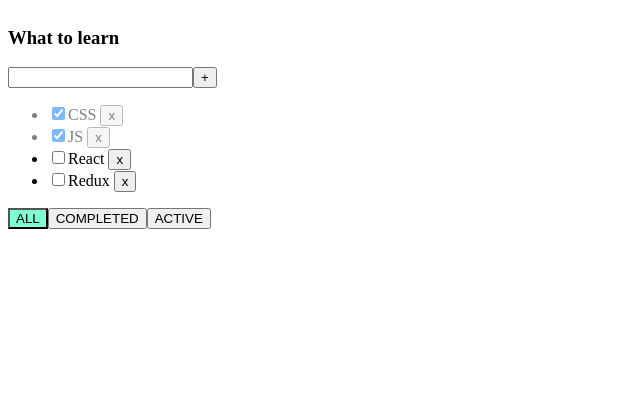
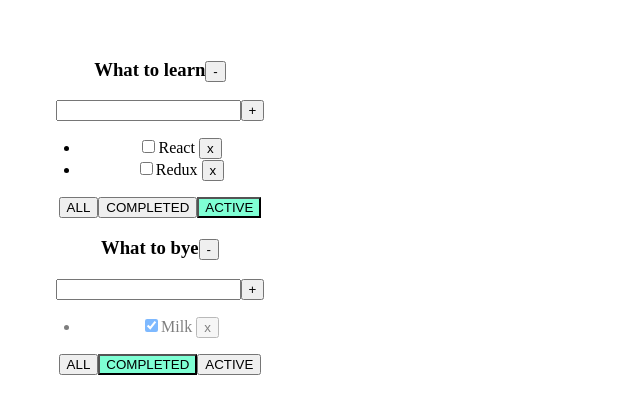
Before and after one commit to Vlada-WoodyChick/ToDoListReact, a React (Vite) app: page / in a window 1280 px wide. Shown: the top 414 px of the page, without its empty margins (0-640 px from the left). Built offline with nearby package versions, Linux system fonts and the light colour scheme.

Commit message:
work with two ToDoLists, obj[variable]

```diff
--- a/index.html
+++ b/index.html
@@ -1,5 +1,5 @@
 <!DOCTYPE html>
-<html lang="en">
+<html lang="ru">
   <head>
     <meta charset="UTF-8" />
     <link rel="icon" type="image/svg+xml" href="/vite.svg" />
--- a/src/App.css
+++ b/src/App.css
@@ -40,3 +40,9 @@
 .read-the-docs {
   color: #888;
 }
+
+.app {
+  display: flex;
+  flex-direction: row;
+  justify-content: flex-start;
+}
--- a/src/App.jsx
+++ b/src/App.jsx
@@ -1,6 +1,7 @@
 import React, { useState } from 'react';
-import {v4} from 'uuid'
+import { v4 } from 'uuid'
 import { ToDoList } from './components/ToDoList/ToDoList'
+import "./App.css";
 
 // const Counter = () => {
 //   let arr = useState(5);
@@ -14,59 +15,11 @@
 
 function App() {
 
-  // let initTasks = [
-  //   {
-  //     id: 1,
-  //     title: "CSS",
-  //     isDone: true,
-  //   },
+  const toDoListID1 = v4();
+  const toDoListID2 = v4();
 
-  //   {
-  //     id: 2,
-  //     title: "JS",
-  //     isDone: true,
-  //   },
-
-  //   {
-  //     id: 3,
-  //     title: "React",
-  //     isDone: false,
-  //   },
-
-  //   {
-  //     id: 4,
-  //     title: "Redux",
-  //     isDone: false,
-  //   },
-
-  // ];
-
-
-  // let tasks2 = [
-  //   {id: 1,
-  //   title: "Hello, world",
-  //   isDone: true,
-  //   },
-
-  //   {id: 2,
-  //     title: "I\'m happy",
-  //     isDone: false,
-  //     },
-
-  //     {id: 3,
-  //       title: "Yo",
-  //       isDone: false,
-  //       },
-
-  //     ];
-
-  // let arr = useState(initTasks);
-  // let tasks = arr[0];
-  // let setTasks = arr[1];
-
-  // const [tasks, setTasks] = useState(initTasks);
-  const [tasks, setTasks] = useState([
-    {
+  const [tasksOBJ, setTasks] = useState({
+    [toDoListID1]: [{
       id: v4(),
       title: "CSS",
       isDone: true,
@@ -88,71 +41,110 @@
       id: v4(),
       title: "Redux",
       isDone: false,
-    },
+    }
+    ],
 
-  ]);
-  // // console.log(tasks);
-  // <div>
-  //                   <button>ALL</button>
-  //                   <button>ACTIVE</button>
-  //                   <button>COMPLETED</button>
-  //               </div>
+    [toDoListID2]: [
+      {
+        id: v4(),
+        title: "Book",
+        isDone: false,
+      },
 
-  const [filter, setFilter] = useState('ALL');
+      {
+        id: v4(),
+        title: "Milk",
+        isDone: true,
+      },
+    ]
+  }
+  )
 
-  let tasksForToDoList = tasks;
-
-  if (filter === 'COMPLETED') {
-    tasksForToDoList = tasks.filter(t => t.isDone === true);
-
-  }
-  if (filter === 'ACTIVE') {
-    tasksForToDoList = tasks.filter(t => t.isDone === false);
+  const removeTask = (id, toDoListID) => {
+    const tasks = tasksOBJ[toDoListID];
+    let filteredTasks = tasks.filter(t => t.id !== id);
+    tasksOBJ[toDoListID] = filteredTasks;
+    //console.log(resultTask);
+    // alert(resultTask);
+    setTasks({...tasksOBJ});
   }
 
-  const removeTask = (id) => {
-    let filteredTasks = tasks.filter(t => t.id !== id);
-    //console.log(resultTask);
-    // alert(resultTask);
-    setTasks(filteredTasks);
+
+  const addTask = (title, toDoListID) => {
+    const newTask = { id: v4(), title: title, isDone: false };
+    const tasks = tasksOBJ[toDoListID];
+    const newTasks = [newTask, ...tasks];
+    tasksOBJ[toDoListID]= newTasks
+    setTasks({...tasksOBJ});
   }
 
-  const changeFilter = (value) => {
-    setFilter(value)
-  };
-
-  const addTask =(title) => {
-const newTask = {id: v4(), title: title, isDone: false};
-const newTasks =[newTask, ...tasks];
-setTasks(newTasks);
+  const changeStatus = (taskID, isDone, toDoListID) => {
+    const tasks = tasksOBJ[toDoListID];
+    const task = tasks.find(t => t.id === taskID);
+    if (task) {
+      task.isDone = isDone;
+    }
+    setTasks({...tasksOBJ});
   }
 
- const changeStatus  = (taskID, isDone) => {
-  const task = tasks.find( t=> t.id === taskID );
-  if (task) {
-    task.isDone = isDone;
-  }
-  setTasks([...tasks]);
- }
 
-  return (
-
-    <div className='app'>
-      <ToDoList name={'What to learn'}
-        tasks={tasksForToDoList}
-        removeTask={removeTask}
-        filter={filter}
-      changeFilter = {changeFilter}
-      addTask = {addTask}
-      changeTaskStatus = {changeStatus}/>
-
-      {/* <ToDoList name={'Movies'} tasks={tasks2}/> */}
-      {/* <ToDoList name={'Songs'} tasks={tasks2}/> */}
-
-    </div>
+  const [toDoLists, setToDoLists] = useState([
+    { id: toDoListID1, title: 'What to learn', filter: 'ACTIVE' },
+    { id: toDoListID2, title: 'What to bye', filter: 'COMPLETED' }
+  ]);
 
 
 
+  const changeFilter = (value, toDoListID) => {
+    let toDoList = toDoLists.find(tl => tl.id === toDoListID);
+    if (toDoList) {
+      toDoList.filter = value;
+      setToDoLists([...toDoLists])
+    }
+  };
+
+
+  const removeToDoList = (toDoListID) => {
+    debugger
+    let filteredToDoLists = toDoLists.filter(tl => tl.id !== toDoListID)
+    setToDoLists(filteredToDoLists);
+    delete tasksOBJ[toDoListID];
+    setTasks({...tasksOBJ});
+
+
+  }
+
+
+  return (
+    toDoLists.map(tl => {
+
+      let tasksForToDoList = tasksOBJ[tl.id];
+
+      if (tl.filter === 'COMPLETED') {
+        tasksForToDoList = tasksForToDoList.filter(t => t.isDone === true);
+
+      }
+      if (tl.filter === 'ACTIVE') {
+        tasksForToDoList = tasksForToDoList.filter(t => t.isDone === false);
+      }
+      return (
+        <div className='app'>
+          <ToDoList
+            key={tl.id}
+            id={tl.id}
+            name={tl.title}
+            tasks={tasksForToDoList}
+            removeTask={removeTask}
+            filter={tl.filter}
+            changeFilter={changeFilter}
+            addTask={addTask}
+            changeTaskStatus={changeStatus}
+            removeToDoList = {removeToDoList}
+             />
+        </div>
+      )
+    }
+    )
 
 
   );
--- a/src/components/ToDoList/ToDoList.jsx
+++ b/src/components/ToDoList/ToDoList.jsx
@@ -3,13 +3,13 @@
 
 
 
-export const ToDoList = ({ name, tasks, removeTask, filter, changeFilter, addTask, changeTaskStatus }) => {
+export const ToDoList = ({ name, tasks, removeTask, filter, changeFilter, addTask, changeTaskStatus, id, removeToDoList }) => {
 
     const [newTaskTitle, setNewTaskTitle] = useState('');
     const [error, setError] = useState(null);
     const onClickHandler = () => {
         if (newTaskTitle.trim() !== ''){
-            addTask(newTaskTitle.trim());
+            addTask(newTaskTitle.trim(), id);
             setNewTaskTitle('');
         }else {
             setError('Field is required')
@@ -22,7 +22,7 @@
     const onPressKeyHandler = (e) => {
         setError(null);
         if (e.charCode === 13) {
-            addTask(newTaskTitle);
+            addTask(newTaskTitle, id);
             setNewTaskTitle('');
         }
 
@@ -30,19 +30,23 @@
 
     }
 
-    const onClickchangeFilterALL = () => changeFilter('ALL');
-    const onClickchangeFilterACTIVE = () => changeFilter('ACTIVE');
-    const onClickchangeFilterCOMPLETED = () => changeFilter('COMPLETED');
+    const onClickchangeFilterALL = () => changeFilter('ALL', id);
+    const onClickchangeFilterACTIVE = () => changeFilter('ACTIVE', id);
+    const onClickchangeFilterCOMPLETED = () => changeFilter('COMPLETED', id);
 
     const onClickchangeFilter = () => {
 
     }
-
+const removeToDoListButton =() => {
+    removeToDoList(id);
+}
 
     return (
         <div className='ToDoList'>
 
-            <h3>{name}</h3>
+            <h3>{name}
+            <button onClick={removeToDoListButton}>-</button>
+            </h3>
 
 
             <div>
@@ -59,9 +63,9 @@
 
                 <ul>
                     {tasks.map(t => {
-                        const onRemoveHandler = () => removeTask(t.id);
+                        const onRemoveHandler = () => removeTask(t.id, id);
 
-                        const onChangeHandlerStatus = (e) => { changeTaskStatus(t.id, e.currentTarget.checked) }
+                        const onChangeHandlerStatus = (e) => { changeTaskStatus(t.id, e.currentTarget.checked, id) }
 
                         return (
                             <li key={t.id} className={t.isDone ? "isDone": ""}>
```
Also changed, not shown: src/index.css (line endings or trailing spaces).
